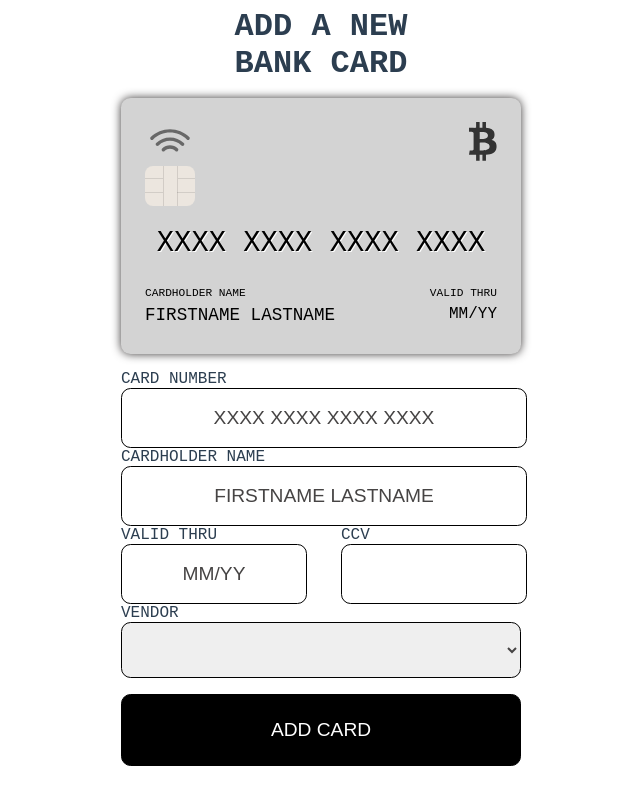
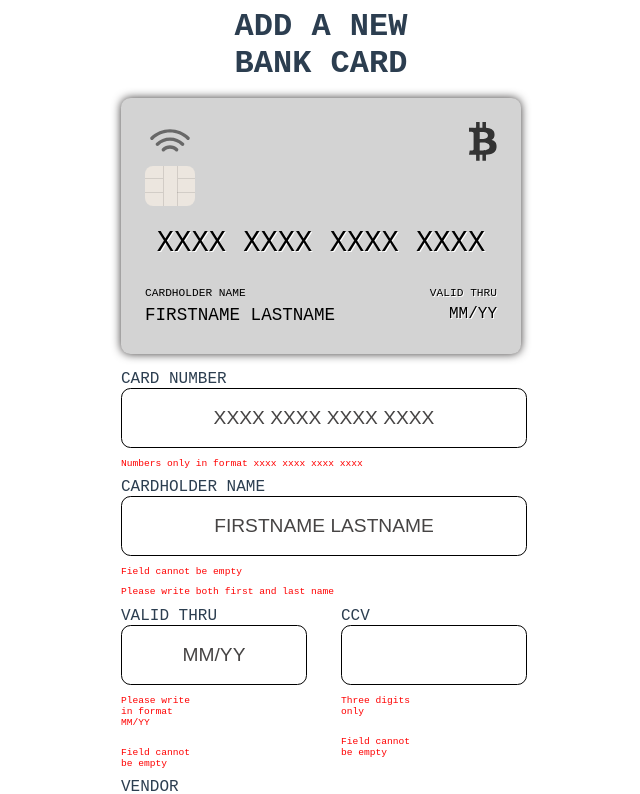
Before and after one commit to icasamoubica/e-wallet, a Vue app: page /addcard in a window 1280 px wide. Shown: the top 794 px of the page, without its empty margins (319-959 px from the left). Built offline with nearby package versions, Linux system fonts and the light colour scheme.

Commit message:
added cardForm validation starter. it is now showing error text

```diff
--- a/src/assets/vendors.json
+++ b/src/assets/vendors.json
@@ -5,7 +5,7 @@
             "logo" : "vendor-bitcoin.svg",
             "color" : "#ffcf57",
             "textColor" : "black",
-            "textShadow" : "1px 1px 0px #ffffff"
+            "textShadow" : "0.1rem 0.1rem #ffffff, -0.1rem -0.1rem lightgrey"
         },
         {
             "name" : "Blockchain",
--- a/src/components/Card.vue
+++ b/src/components/Card.vue
@@ -18,9 +18,9 @@
         </div>
         <div class="cardInfo" v-bind:style="{'color' : card.vendor.textColor }">
             <p class="textForCarholderName"> CARDHOLDER NAME</p>
-            <p class="textForValidThru">VALID THRU</p>
+            <p class="textForValidThru" v-bind:style="{'text-shadow' : card.vendor.textShadow}">VALID THRU</p>
             <p class="cardholderName">{{card.carholderName}}</p>
-            <P class="validThru">{{card.validUntil}}</P>
+            <P class="validThru" v-bind:style="{'text-shadow' : card.vendor.textShadow}">{{card.validUntil}}</P>
         </div>
     </div>
 </template>
--- a/src/components/CardForm.vue
+++ b/src/components/CardForm.vue
@@ -3,19 +3,35 @@
         <div class="cardNumberDiv">
             <label for="cardNumber">CARD NUMBER</label>
             <input type="text" v-model="card.cardNumber" id="cardNumber" name="cardNumber">
+            <div class="error">
+                <p class="errorCnFormat">Numbers only in format xxxx xxxx xxxx xxxx</p>
+                <p class="errorCnEmpty"></p>
+            </div>
         </div>
         <div class="carholderNameDiv">
             <label for="carholderName">CARDHOLDER NAME</label>
             <input type="text" v-model="card.carholderName" id="carholderName" name="carholderName">
+            <div class="error">
+                <p class="errorNameEmpty">Field cannot be empty</p>
+                <p class="errorFormat">Please write both first and last name</p>
+            </div>
         </div>
         <div class="validAndCcv">
             <div class="validThruDiv">
                 <label for="validThru">VALID THRU</label>
                 <input type="text" v-model="card.validUntil" id="validThru" name="validThru">
+                <div class="error">
+                    <p class="errorFormat">Please write in format MM/YY</p>
+                    <p class="errorEmpty">Field cannot be empty</p>
+                </div>
             </div>
             <div class="ccvDiv">
                 <label for="ccv">CCV</label>
                 <input type="text" id="ccv" name="ccv">
+                <div class="error">
+                    <p class="errorFormat">Three digits only</p>
+                    <p class="errorEmpty">Field cannot be empty</p>
+                </div>
             </div>
         </div>
         <div class="vendorDiv">
@@ -27,6 +43,9 @@
                         {{vendor.name}}
                 </option>
             </select>
+            <div class="error">
+             <p class="errorEmpty">Field cannot be empty</p>
+            </div>
         </div>
     </form>
 </template>
@@ -35,7 +54,8 @@
 
 export default {
     props : {
-        card : Object
+        card : Object,
+        cardValidations : Object
     },
     computed : {
       getVendors() {
@@ -77,4 +97,11 @@ export default {
     .validThruDiv {
         margin-right: 2.5rem;
     }
+    .error {
+        color : red;
+        font-size: 0.6rem;
+    }
+    .error > p {
+        text-align: left;
+    }
 </style>
--- a/src/main.js
+++ b/src/main.js
@@ -21,7 +21,7 @@ new Vue({
               "logo" : "vendor-bitcoin.svg",
               "color" : "#ffcf57",
               "textColor" : "black",
-              "textShadow" : "1px 1px 0px #ffffff"
+              "textShadow" : "0.03rem 0.03rem #ffffff, -0.03rem -0.03rem lightgrey"
             }
           },
           {
--- a/src/views/AddCard.vue
+++ b/src/views/AddCard.vue
@@ -3,7 +3,8 @@
         <top class="topText" v-bind:topText="'ADD A NEW'"></top>
         <top class="topText" v-bind:topText="'BANK CARD'"></top>
         <card v-bind:card=newCard />
-        <card-form v-bind:card = newCard></card-form>
+        <card-form  v-bind:card = newCard
+                    v-bind:cardValidations="cardValidations"></card-form>
         <router-link v-bind:to="'/'">
             <button class="adCardButtonBlack" v-on:click="addCard(newCard)">ADD CARD</button>
         </router-link>
@@ -29,6 +30,17 @@ export default {
               "textColor" : "black",
               "textShadow" : "1px 1px 0px #ffffff"
             }
+        },
+        cardValidations : {
+            "cardNumberFormat" : true,
+            "cardNumberEmpty" : true,
+            "nameFormat" : true,
+            "nameEmpty" : true,
+            "validThruFormat" : true,
+            "validThruEmpty" : true,
+            "ccvFormat" : true,
+            "ccvEmpty" : true,
+            "vendorEmpty" : true
         }
     }},
     components : {
--- a/src/views/Home.vue
+++ b/src/views/Home.vue
@@ -15,10 +15,9 @@
                   v-on:cardSelected="selectCard">
       </card-stack>
       <router-link v-bind:to="'/addcard'">
-        <button>ADD A NEW CARD</button>
+        <button class="addCardButton">ADD A NEW CARD</button>
       </router-link>
       <div class="confirmDialog" v-if="renderDeleteConfirmation">
-        <p>Delete Card</p>
         <p>Are you sure you want</p>
         <p>to delete this card?</p>
         <button v-on:click="deleteSelected">YES</button>
@@ -102,7 +101,7 @@ export default {
       align-items: center;
       justify-content: center;
     }
-    button {
+    button.addCardButton {
       border: 1px solid black;
       margin-top: 1rem;
       font-size: 1.2rem;
@@ -115,17 +114,19 @@ export default {
       border: 2px solid black;
       border-radius: 3px;
       padding: 2rem;
-      background-color: rgb(219, 198, 198);
+      background-color: rgb(211, 211, 211);
       position: absolute;
       margin: auto;
       z-index: 10;
-      box-shadow: 0 0 100px black;
+      box-shadow: 0 0 30rem rgb(255, 255, 255);
+    }
+    .confirmDialog p {
+      font-weight: 900;
     }
     .confirmDialog button {
-        width: 5rem;
-        height: 2rem;
-        text-align: center;
-        padding-bottom: 2.2rem;
+      margin: 1rem;
+      width: 5rem;
+      height: 2rem;
     }
 
 </style>
```
